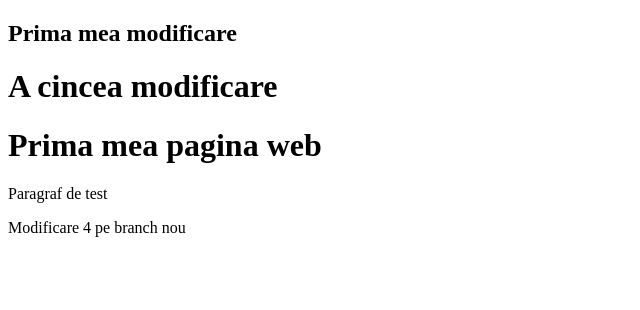
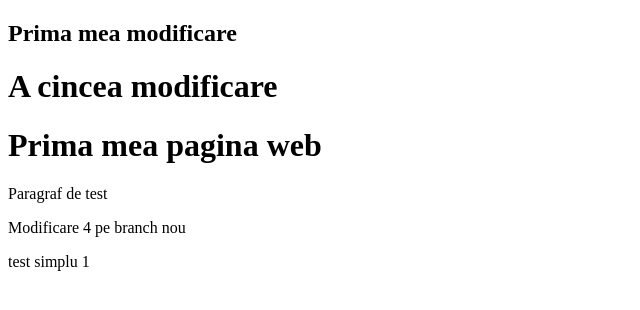
Before and after one commit to curelusaioana29/DemoGoIt, a plain HTML site: page index.html in a window 1280 px wide. Shown: the full height of the page, 0-640 px from the left. Drawn offline with Linux system fonts and the light colour scheme.

Commit message:
adaugare t simplu 1 commit

```diff
--- a/index.html
+++ b/index.html
@@ -10,5 +10,6 @@
     <h1>Prima mea pagina web</h1>
     <p>Paragraf de test</p>
     <p>Modificare 4 pe branch nou</p>
+    test simplu 1
 </body>
 </html>
```
